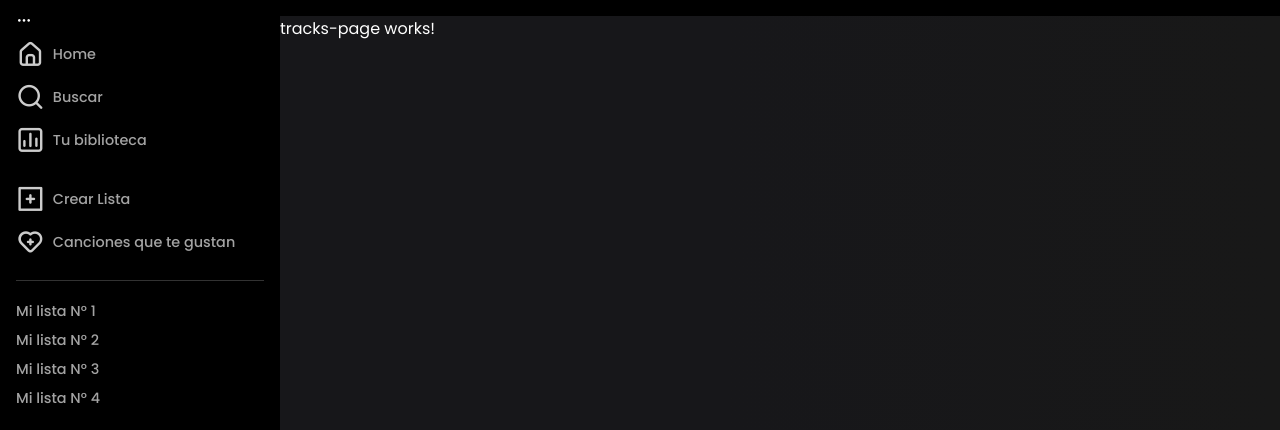
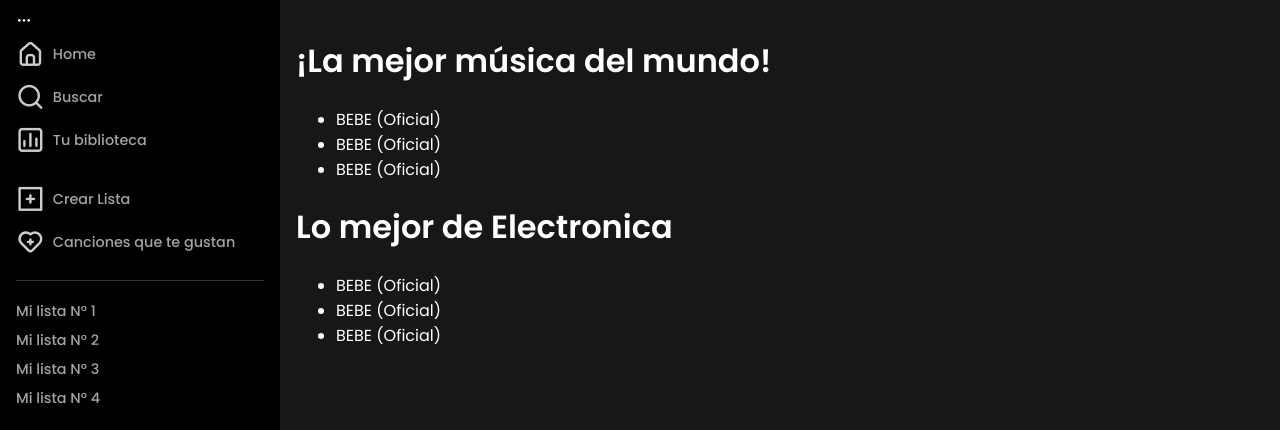
Before and after one commit to Shuhiro/Spotify-clone-Angular-17, an Angular app: page /tracks in a window 1280 px wide. Shown: the top 430 px of the page. Built offline with nearby package versions, Linux system fonts and the light colour scheme.

Commit message:
Comunicacion entre componentes

```diff
--- a/src/app/modules/tracks/pages/tracks-page/tracks-page.component.css
+++ b/src/app/modules/tracks/pages/tracks-page/tracks-page.component.css
@@ -0,0 +1,3 @@
+.tracks-page{
+    padding: 1rem;
+}
--- a/src/app/modules/tracks/pages/tracks-page/tracks-page.component.html
+++ b/src/app/modules/tracks/pages/tracks-page/tracks-page.component.html
@@ -1 +1,6 @@
-<p>tracks-page works!</p>
+<div class="tracks-page">
+    <!--Section top (small)-->
+    <app-section-generic [dataTracks]="mockTrackList" [mode]="'small'" [title]="'¡La mejor música del mundo!'"></app-section-generic>
+    <!--Section top (big)-->
+    <app-section-generic [dataTracks]="mockTrackList" [mode]="'big'" [title]="'Lo mejor de Electronica'"></app-section-generic>
+</div>
--- a/src/app/modules/tracks/pages/tracks-page/tracks-page.component.ts
+++ b/src/app/modules/tracks/pages/tracks-page/tracks-page.component.ts
@@ -1,11 +1,28 @@
-import { Component } from '@angular/core';
+import { CommonModule } from '@angular/common';
+import { Component, OnInit } from '@angular/core';
+import { SharedModule } from '@shared/shared.module';
 
 @Component({
   selector: 'app-tracks-page',
   standalone: true,
-  imports: [],
+  imports: [SharedModule,CommonModule],
   templateUrl: './tracks-page.component.html',
   styleUrl: './tracks-page.component.css'
 })
-export class TracksPageComponent {
+export class TracksPageComponent implements OnInit {
+
+  mockTrackList = [
+    {
+      name: 'BEBE (Oficial)'
+    },
+    {
+      name: 'BEBE (Oficial)'
+    },
+    {
+      name: 'BEBE (Oficial)'
+    }
+  ]
+
+  ngOnInit(): void {
+  }
 }
--- /dev/null
+++ b/src/app/shared/components/card-player/card-player.component.html
@@ -0,0 +1 @@
+<p>card-player works!</p>
--- /dev/null
+++ b/src/app/shared/components/section-generic/section-generic.component.html
@@ -0,0 +1,14 @@
+<div class="section--generic">
+    <h1 class="section--generic__title">{{title}}</h1>
+
+    <div class="section--generic__player--zone">
+        <ul class="player--list" [ngClass]="{'card-small':mode === 'small','card-big':mode === 'big'}">
+            @for(player of dataTracks; track player.id){
+            <li>
+                {{player.name}}
+                <!-- <app-card-player [track]="track" [mode]="mode"></app-card-player> -->
+            </li>
+            }
+        </ul>
+    </div>
+</div>
--- /dev/null
+++ b/src/app/shared/components/section-generic/section-generic.component.ts
@@ -0,0 +1,22 @@
+import { CommonModule } from '@angular/common';
+import { Component, Input, OnInit } from '@angular/core';
+import { SharedModule } from '@shared/shared.module';
+import { CardPlayerComponent } from '../card-player/card-player.component';
+
+@Component({
+  selector: 'app-section-generic',
+  standalone: true,
+  imports: [CommonModule,CardPlayerComponent],
+  templateUrl: './section-generic.component.html',
+  styleUrl: './section-generic.component.css'
+})
+export class SectionGenericComponent implements OnInit{
+
+  @Input() title:string = ""
+  @Input() mode: 'small' | 'big' = 'big'
+  @Input() dataTracks: Array<any> = []
+
+  ngOnInit(): void {
+  }
+
+}
--- a/tsconfig.json
+++ b/tsconfig.json
@@ -3,6 +3,7 @@
   "compileOnSave": false,
   "compilerOptions": {
     "outDir": "./dist/out-tsc",
+    "resolveJsonModule": true,
     "baseUrl": "./",
     "forceConsistentCasingInFileNames": true,
     "strict": true,
```
Also changed, not shown: src/app/shared/components/card-player/card-player.component.ts (added, +12 -0 lines), src/app/shared/shared.module.ts (+8 -2 lines), src/app/shared/components/card-player/card-player.component.css (added), src/app/shared/components/section-generic/section-generic.component.css (added), 2 other files (tests, documents, lock files or other folders).
